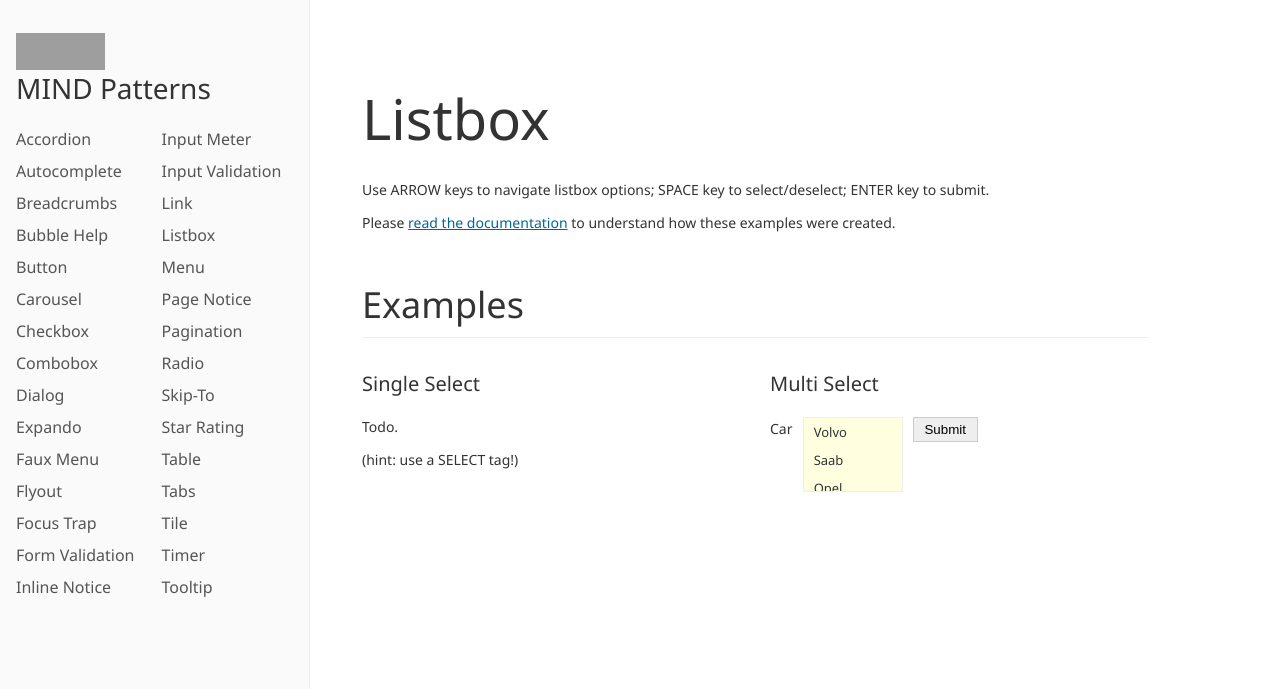
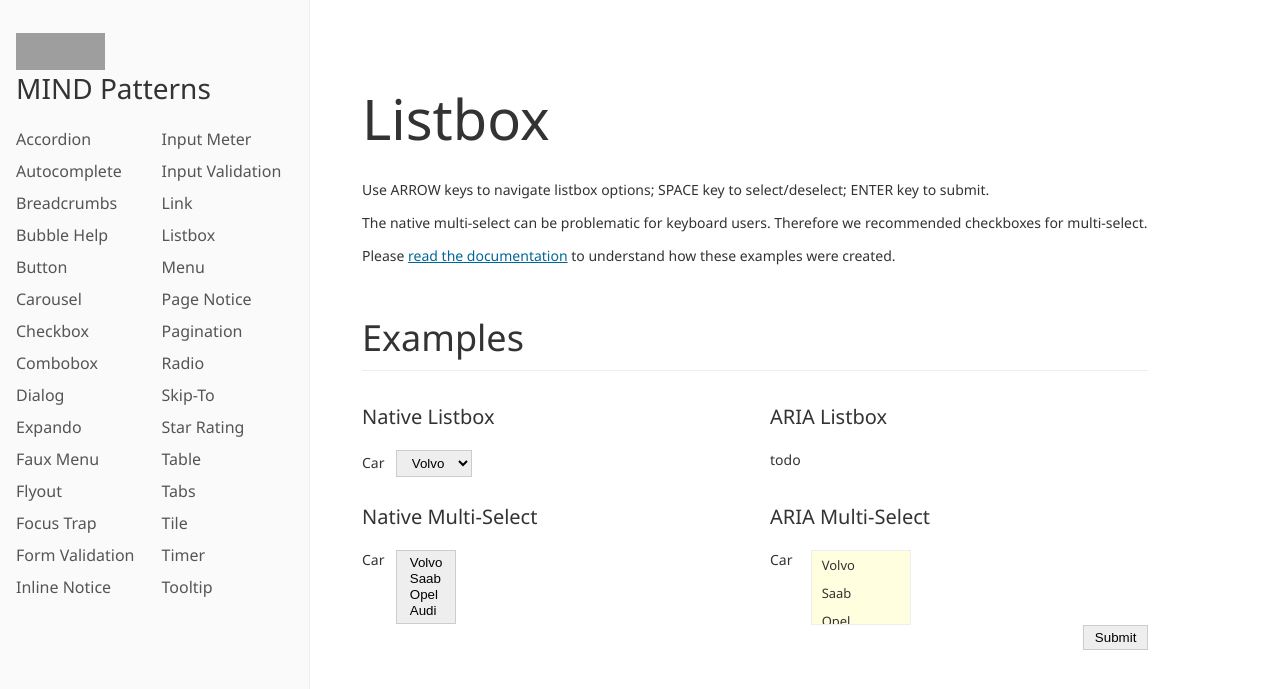
Before and after one commit to eBay/mindpatterns, a Jekyll site: the page built from listbox/index.html, in a window 1280 px wide. Shown: the top 689 px of the page. Built offline with Jekyll 4.4.1, drawn with Linux system fonts in a browser that asks for light colours; grey boxes are pictures that could not be loaded.

Commit message:
Updated listbox with native examples

```diff
--- a/listbox/index.html
+++ b/listbox/index.html
@@ -8,9 +8,9 @@ permalink: /listbox/
 
 <style>
     label {
-        display: inline-block;
+        margin-right: 0.5rem;
     }
-    select {
+    select[multiple] {
         vertical-align: top;
     }
 </style>
@@ -20,47 +20,61 @@ permalink: /listbox/
 
 <h2 class="clipped">Readme</h2>
 <p>Use ARROW keys to navigate listbox options; SPACE key to select/deselect; ENTER key to submit.</p>
+<p>The native multi-select can be problematic for keyboard users. Therefore we recommended checkboxes for multi-select.</p>
 <p>Please <a href={{ "/input/listbox.html" | prepend: site.patterns_baseurl | prepend: site.patterns_url }}>read the documentation</a> to understand how these examples were created.</p>
 
 <h2>Examples</h2>
+<form>
     <div class="row">
         <div class="col-xs-12 col-md-6">
-        <h3>Single Select</h3>
-        <div>
-            <p>Todo.</p>
-            <p>(hint: use a SELECT tag!)</p>
-            <form>
-                <!--
+            <h3>Native Listbox</h3>
             <span>
-                    <label for="car">Choose a car</label>
-                    <select id="car" name="car">
+                <label for="car_native">Car</label>
+                <select id="car_native" name="car_native">
                     <option value="volvo">Volvo</option>
                     <option value="saab">Saab</option>
                     <option value="opel">Opel</option>
                     <option value="audi">Audi</option>
                 </select>
             </span>
-                -->
-            </form>
+        </div>
+        <div class="col-xs-12 col-md-6">
+            <h3>ARIA Listbox</h3>
+            <span>
+                <p>todo</p>
+            </span>
         </div>
     </div>
+    <div class="row">
         <div class="col-xs-12 col-md-6">
-        <h3>Multi Select</h3>
-        <form>
-            <span class="listbox">
-                <label for="cars">Car</label>
-                <select id="cars" name="cars[]" multiple>
+            <h3>Native Multi-Select</h3>
+            <span>
+                <label for="cars_native">Car</label>
+                <select id="cars_native" name="cars_native[]" multiple>
                     <option value="volvo">Volvo</option>
                     <option value="saab">Saab</option>
                     <option value="opel">Opel</option>
                     <option value="audi">Audi</option>
                 </select>
             </span>
-            <input type="submit" />
-        </form>
+        </div>
+        <div class="col-xs-12 col-md-6">
+            <h3>ARIA Multi-Select</h3>
+            <span class="listbox">
+                <label for="cars_aria">Car</label>
+                <select id="cars_aria" name="cars_aria[]" multiple>
+                    <option value="volvo">Volvo</option>
+                    <option value="saab">Saab</option>
+                    <option value="opel">Opel</option>
+                    <option value="audi">Audi</option>
+                </select>
+            </span>
         </div>
     </div>
-
+    <div style="text-align: right;">
+        <input type="submit" value="Submit" />
+    </div>
+</form>
 
 
 <script src="jquery.listbox.js"></script>
```
Lines whose indentation alone changed are shown as unchanged.
